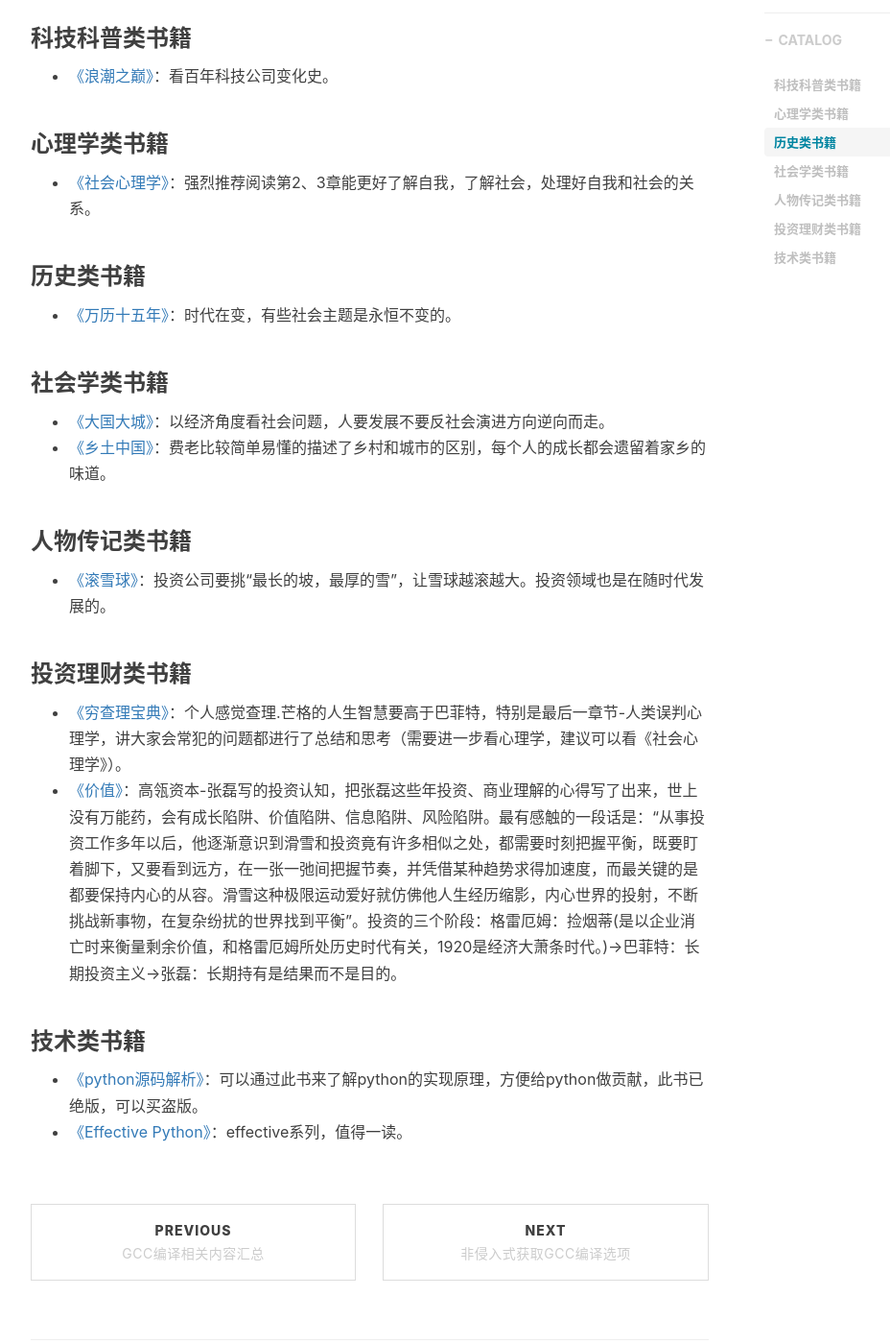
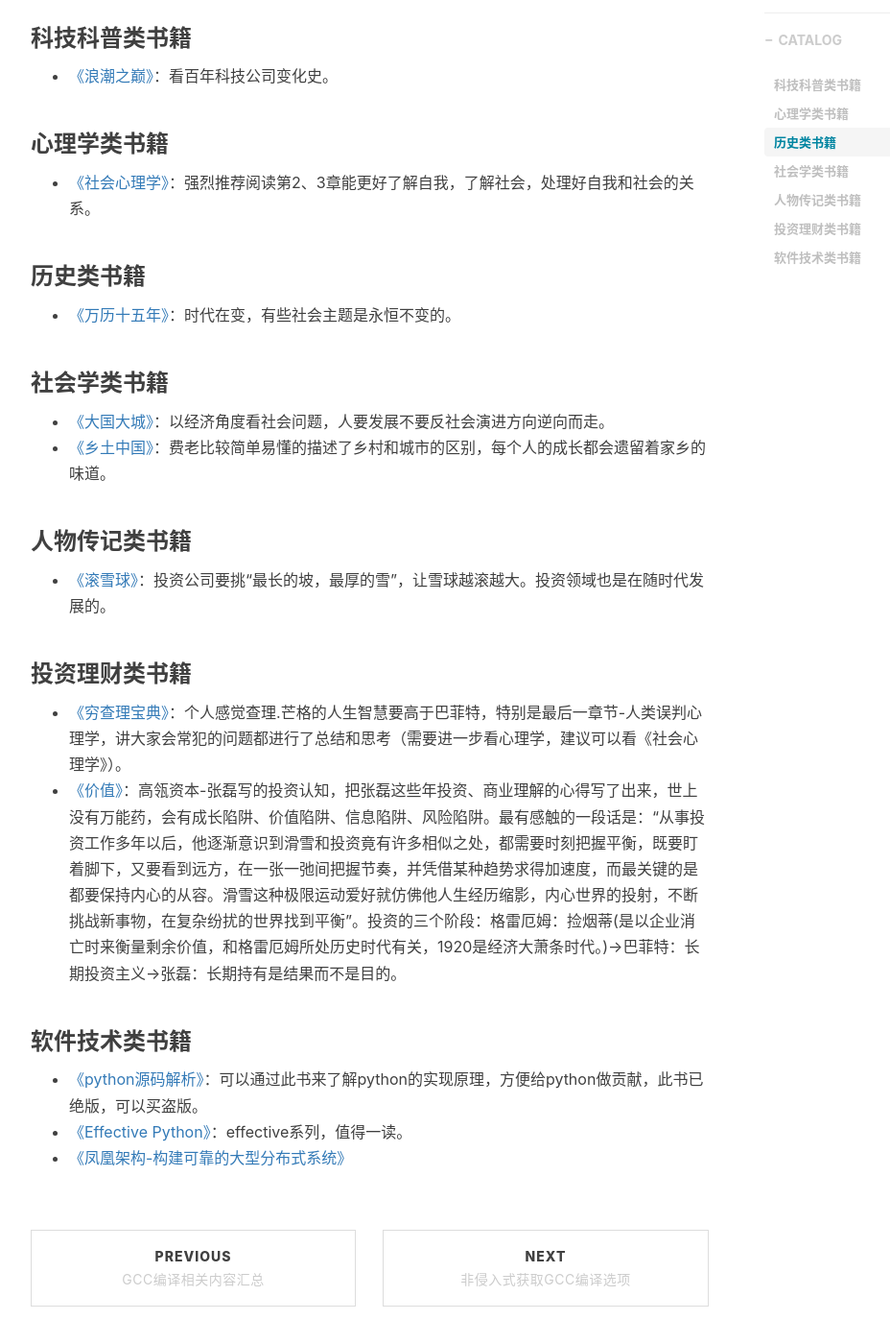
Before and after one commit to shihai1991/shihai1991.github.io, a Jekyll site: the page built from _posts/2021-11-23-个人阅读书单推荐.md, in a window 1280 px wide and 1400 px high, scrolled down 550 px. Shown: the whole window at 96% size, without its empty margins (233-1161 px from the left). Built offline with Jekyll 4.4.1, drawn with Linux system fonts in a browser that asks for light colours; nearby versions of some CDN libraries; comment, search, counter and statistics services are not loaded.

Commit message:
Update 2021-11-23-个人阅读书单推荐.md

```diff
--- a/_posts/2021-11-23-个人阅读书单推荐.md
+++ b/_posts/2021-11-23-个人阅读书单推荐.md
@@ -30,6 +30,7 @@
 - [《穷查理宝典》](https://book.douban.com/subject/26831789/)：个人感觉查理.芒格的人生智慧要高于巴菲特，特别是最后一章节-人类误判心理学，讲大家会常犯的问题都进行了总结和思考（需要进一步看心理学，建议可以看《社会心理学》）。
 - [《价值》](https://book.douban.com/subject/35188914/)：高瓴资本-张磊写的投资认知，把张磊这些年投资、商业理解的心得写了出来，世上没有万能药，会有成长陷阱、价值陷阱、信息陷阱、风险陷阱。最有感触的一段话是：“从事投资工作多年以后，他逐渐意识到滑雪和投资竟有许多相似之处，都需要时刻把握平衡，既要盯着脚下，又要看到远方，在一张一弛间把握节奏，并凭借某种趋势求得加速度，而最关键的是都要保持内心的从容。滑雪这种极限运动爱好就仿佛他人生经历缩影，内心世界的投射，不断挑战新事物，在复杂纷扰的世界找到平衡”。投资的三个阶段：格雷厄姆：捡烟蒂(是以企业消亡时来衡量剩余价值，和格雷厄姆所处历史时代有关，1920是经济大萧条时代。)->巴菲特：长期投资主义->张磊：长期持有是结果而不是目的。
 
-### 技术类书籍
+### 软件技术类书籍
 - [《python源码解析》](https://book.douban.com/subject/3117898/)：可以通过此书来了解python的实现原理，方便给python做贡献，此书已绝版，可以买盗版。
 - [《Effective Python》](https://book.douban.com/subject/26709315/)：effective系列，值得一读。
+- [《凤凰架构-构建可靠的大型分布式系统》](https://icyfenix.cn/)
```
